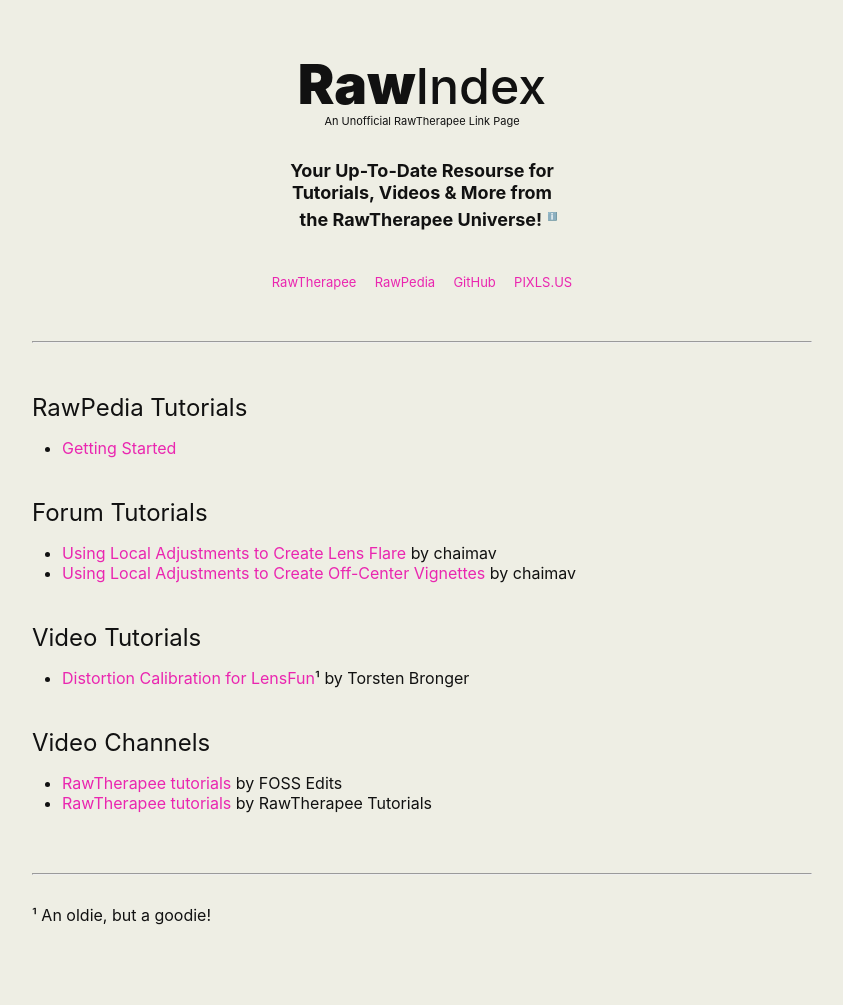
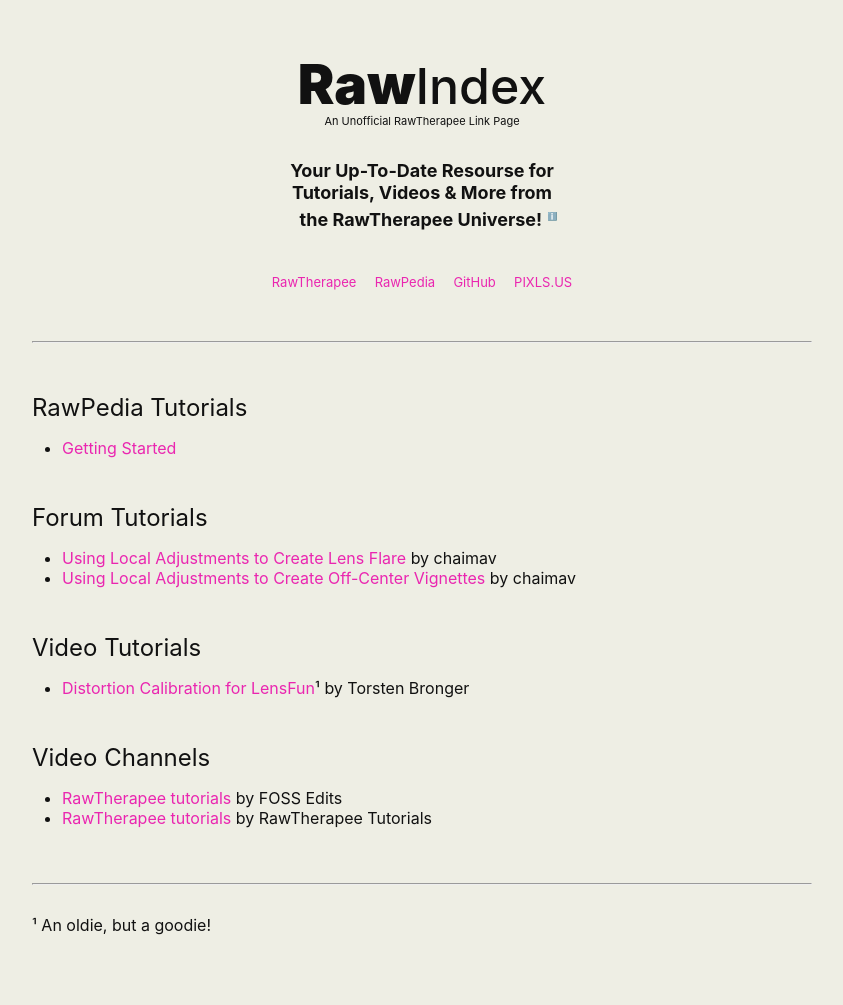
Before and after one commit to martbetz/martbetz.github.io, a Jekyll site: the page built from WIP/rawindex.html, in a window 1280 px wide. Shown: the whole page, without its empty margins (218-1061 px from the left). Built offline with Jekyll 4.4.1, drawn with Linux system fonts in a browser that asks for light colours.

Commit message:
Add files via upload

```diff
--- a/WIP/rawindex.html
+++ b/WIP/rawindex.html
@@ -79,7 +79,7 @@
 </p> -->
 
 <div align="left">
-   <p style="margin-top: 40px;">
+   <p style="margin-top: 45px;">
      <!-- <center> -->
         <h2>Forum Tutorials</h2>
      <!-- </center> -->
@@ -90,7 +90,7 @@
    </p>
 
    <!-- <p style="margin-top: 40px;"> -->
-   <p style="margin-top: 40px;">
+   <p style="margin-top: 45px;">
      <!-- <center> -->
         <h2>Video Tutorials</h2>
      <!-- </center> -->
@@ -101,7 +101,7 @@
    </p>
 
    <!-- <p style="margin-top: 50px;"> -->
-   <p style="margin-top: 40px;">
+   <p style="margin-top: 45px;">
      <!-- <center> -->
         <h2>Video Channels</h2>
      <!-- </center> -->
@@ -113,7 +113,7 @@
 
 </div>
 
-<p style="margin-top:60px;">
+<p style="margin-top:55px;">
    <hr>
 </p>
 
```
